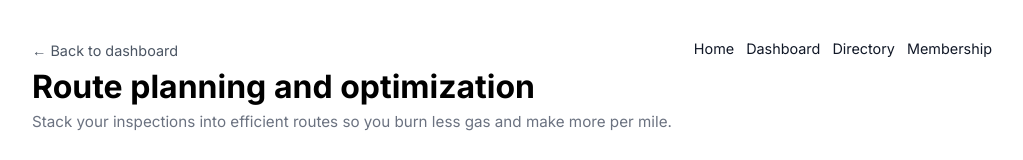
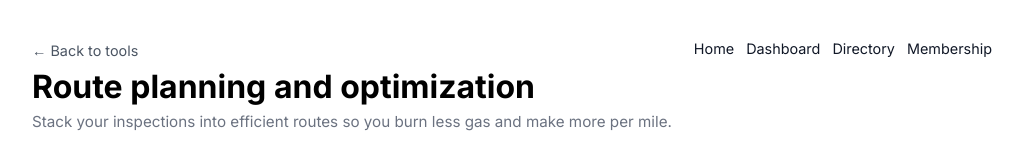
Before and after one commit to autumn2busy/nested-objects-starter, a Next.js app in the folder apps/web-members/: page /tools/routing in a window 1280 px wide. Shown: the top 160 px of the page, without its empty margins (128-1151 px from the left). Built offline with nearby package versions, Linux system fonts and the light colour scheme.

Commit message:
Update page.tsx

```diff
--- a/apps/web-members/app/tools/routing/page.tsx
+++ b/apps/web-members/app/tools/routing/page.tsx
@@ -17,7 +17,7 @@ export default function RoutingToolPage() {
       >
         <div>
           <Link
-            href="/dashboard"
+            href="/tools"
             style={{
               fontSize: '0.9rem',
               textDecoration: 'none',
@@ -26,7 +26,7 @@ export default function RoutingToolPage() {
               marginBottom: '0.5rem',
             }}
           >
-            ← Back to dashboard
+            ← Back to tools
           </Link>
           <h1
             style={{
```
